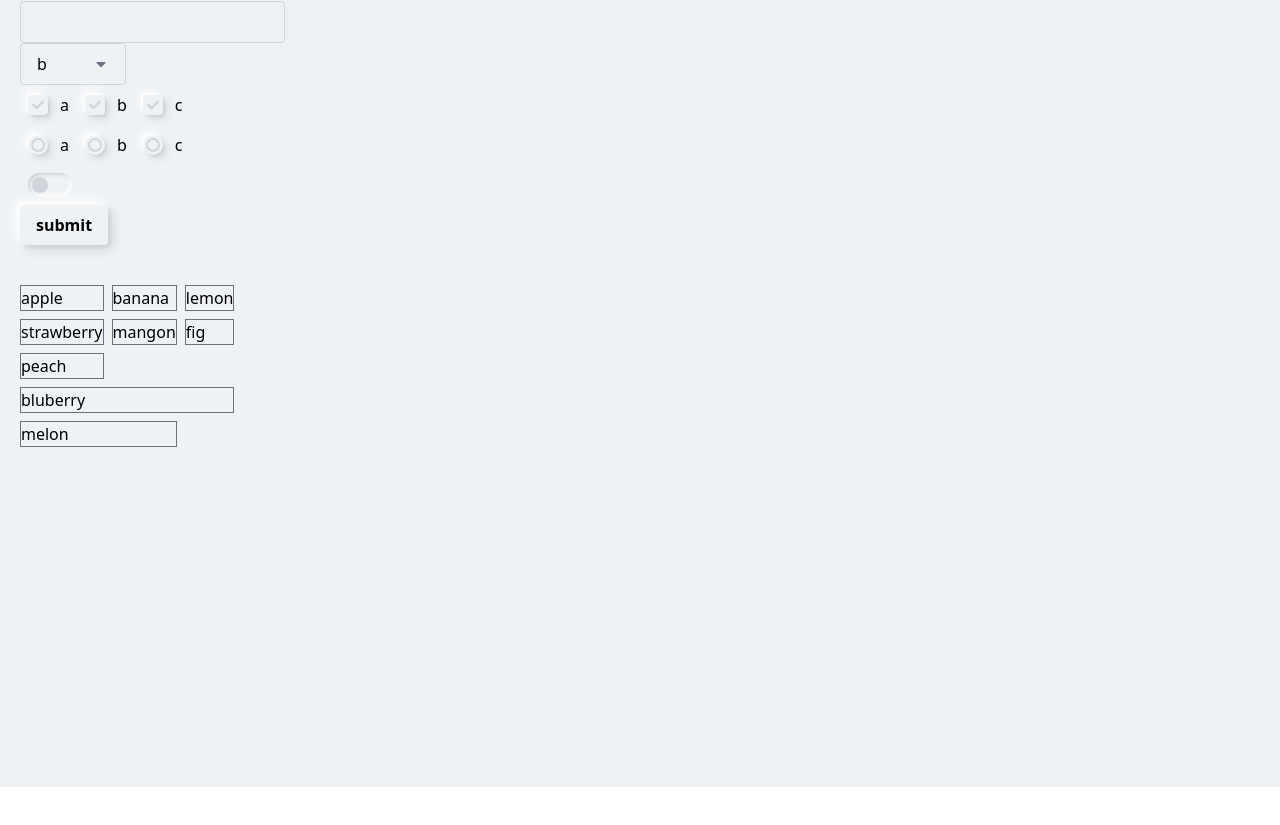
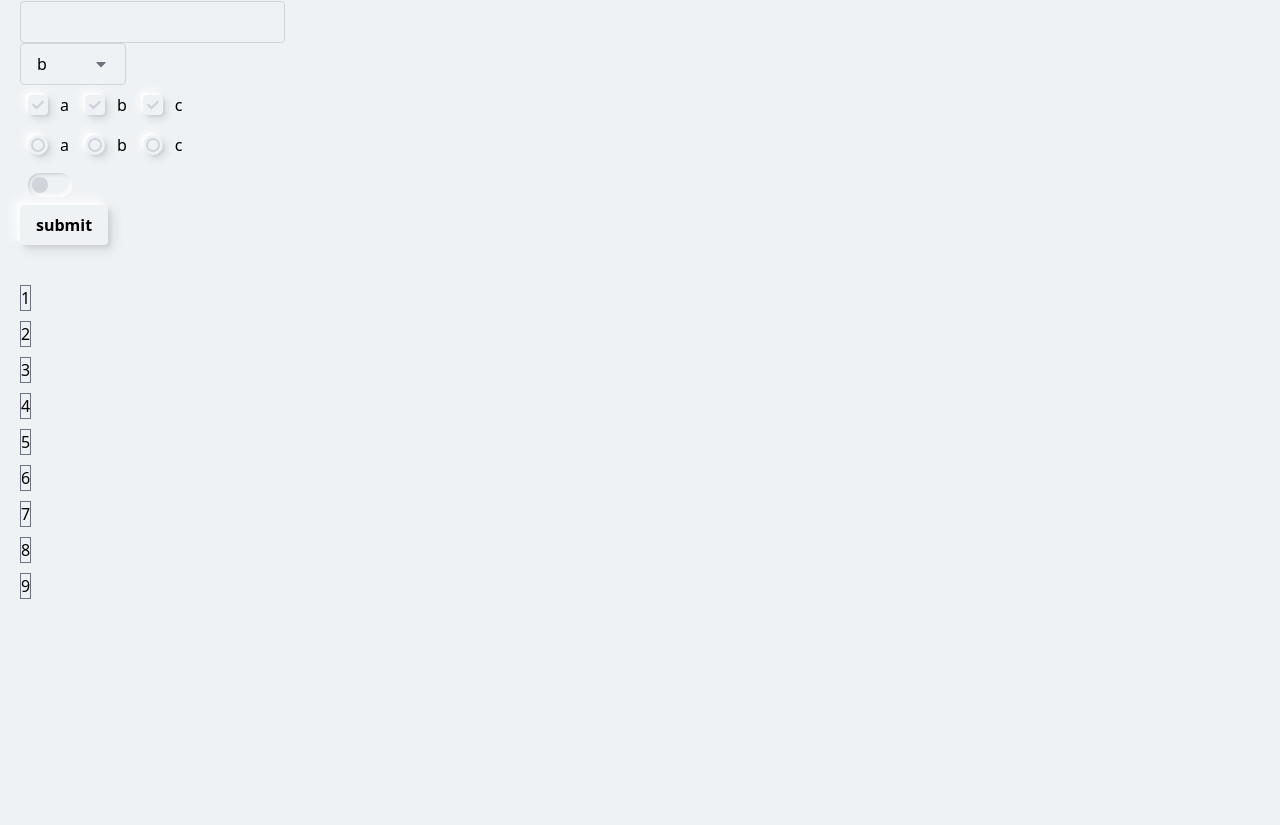
Before and after one commit to carrot-farm/mongsil-ui, a React app: page / in a window 1280 px wide. Shown: the part 1252-2077 px from the top of the page. Before the commit the page ends 2039 px from the top, so only its background shows below. Built offline with nearby package versions, Linux system fonts and the light colour scheme.

Commit message:
feat: Collection 수정

```diff
--- a/package.json
+++ b/package.json
@@ -11,7 +11,7 @@
     "format": "prettier --write ./src",
     "test": "jest --config=jest.config.js",
     "test:watch": "jest --config=jest.config.js --watch",
-    "tw:watch": "tailwindcss ./src/tailwind.css -o ./src/tailwind_out.css --watch",
+    "tw:watch": "TAILWIND_MODE=watch tailwindcss -i ./src/tailwind.css -o ./src/tailwind_out.css --watch",
     "tw:build": "tailwindcss build ./src/tailwind.css -o ./src/tailwind_out.css --minify",
     "sb": "concurrently \"yarn tw:watch\" \"yarn start-storybook -p 6006\"",
     "sb:build": "build-storybook"
@@ -72,6 +72,7 @@
     "@types/jest": "^27.0.1",
     "@types/react": "^17.0.24",
     "@types/react-dom": "^17.0.9",
+    "@types/tailwindcss": "^2.2.4",
     "@types/testing-library__jest-dom": "^5.14.1",
     "@typescript-eslint/eslint-plugin": "^4.31.1",
     "@typescript-eslint/parser": "^4.31.1",
--- a/src/App.tsx
+++ b/src/App.tsx
@@ -14,6 +14,7 @@ import Form from './components/Form';
 import FormCreator from './components/FormCreator';
 import Layout from './components/Layout';
 import LayoutItem from './components/LayoutItem';
+import Collection from './components/Collection';
 
 import useForm from './hooks/useForm';
 
@@ -378,7 +379,7 @@ function App(): any {
           onChange={(v, name) => console.log(v, name)}
         />
       </div>
-      <div className="p-5 flex space-x-4">
+      {/* <div className="p-5 flex space-x-4">
         <Layout
           areas={`
           apple banana lemon
@@ -405,6 +406,15 @@ function App(): any {
             </LayoutItem>
           ))}
         </Layout>
+      </div> */}
+      <div className="p-5 flex space-x-4">
+        <Collection gap={10} defaultColumn={5}>
+          {new Array(9).fill('').map((_, i) => (
+            <li className="border border-gray-500 mb-0" key={`item-${i}`}>
+              {i + 1}
+            </li>
+          ))}
+        </Collection>
       </div>
       <div className="h-80"></div>
     </div>
--- a/src/components/Collection/Collection.tsx
+++ b/src/components/Collection/Collection.tsx
@@ -34,7 +34,7 @@ const Collection = forwardRef<HTMLUListElement, CollectionProps>(
       };
     }, [gap, breakPoints, defaultColumn]);
 
-    return <ul style={{ ...ulStyle, ...style }} {...args} ref={ref} />;
+    return <ul style={{ ...style, ...ulStyle }} {...args} ref={ref} />;
   },
 );
 
--- a/src/components/Layout/Layout.tsx
+++ b/src/components/Layout/Layout.tsx
@@ -1,7 +1,7 @@
 import * as React from 'react';
 
 import { TRemUnit } from '../../types/components';
-import { unitToRem } from '../../utils/style';
+import { unitToRem } from '../../utils/theme';
 import { areasConvert } from '../../utils/grid';
 
 export interface LayoutProps extends React.HTMLAttributes<HTMLDivElement> {
--- a/src/hooks/useForm.ts
+++ b/src/hooks/useForm.ts
@@ -3,8 +3,10 @@ import { useRef, useCallback, MutableRefObject } from 'react';
 import { ValueTypes, Values } from '../types/components';
 import { FormContextProps } from '../contexts/formContext';
 
-export interface FormRef
-  extends Pick<FormContextProps, 'values' | 'setValue' | 'setValues'> {}
+export type FormRef = Pick<
+  FormContextProps,
+  'values' | 'setValue' | 'setValues'
+>;
 
 interface UseForm {
   /** form 핸들러 등을 가져올 ref */
--- a/src/types/components.d.ts
+++ b/src/types/components.d.ts
@@ -112,3 +112,5 @@ export type TRemUnit =
   | 72
   | 80
   | 96;
+
+export type TPrefixRemUnit<T extends string> = `${T}${TRemUnit}`;
--- a/src/utils/style.ts
+++ b/src/utils/theme.ts
@@ -2,10 +2,10 @@ import { TRemUnit } from '../types/components';
 
 /** 유닛을 지정된 rem단위의 값으로 반환한다 */
 export const unitToRem = (unit: TRemUnit): string => {
-  return remTable[unit];
+  return unitTable[unit];
 };
 
-const remTable: Record<TRemUnit, string> = {
+export const unitTable: Record<TRemUnit, string> = {
   0: '0rem',
   ['0.5']: '0.125rem',
   ['1']: '0.25rem',
--- a/tailwind.config.js
+++ b/tailwind.config.js
@@ -1,7 +1,10 @@
+const plugin = require('tailwindcss/plugin');
+
 module.exports = {
   mode: 'jit',
   darkMode: false,
   theme: {
+    // # layout
     extend: {
       // # color
       colors: {
```
Also changed, not shown: src/tailwind.css, 2 other files (tests, documents, lock files or other folders).
